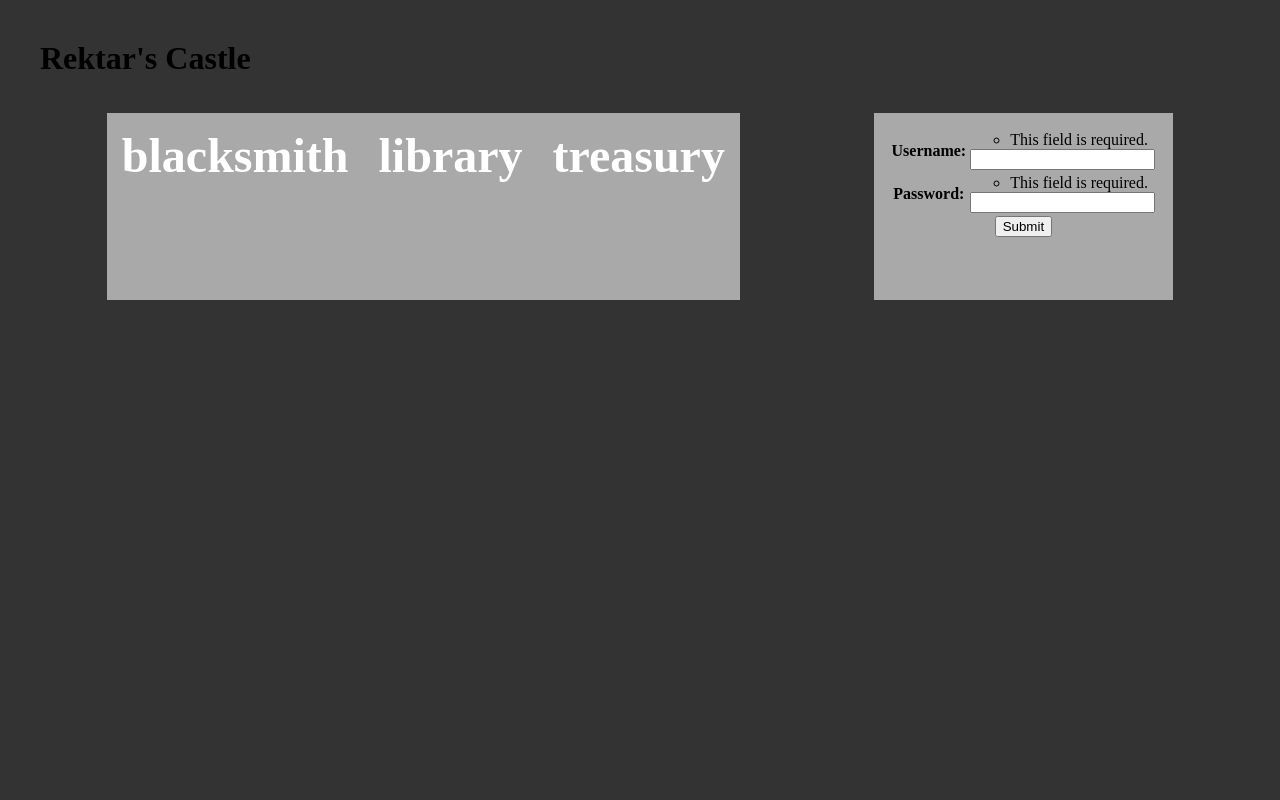
After one commit to lkzm/rektar, a Django app: page / in a window 1280 px wide. The commit adds this page. Run offline with Django 3.2, Linux system fonts and the light colour scheme.

Commit message:
profilaktichno

```diff
--- a/cp/admin.py
+++ b/cp/admin.py
@@ -1,5 +1,5 @@
 from django.contrib import admin
-from .models import Player, Description, Sheet, Character, Memento, Adventure, Note, Journal
+from .models import Player, Description, Sheet, Character, Memento, Adventure, Note, Journal, Chamber
 admin.site.register(Player)
 admin.site.register(Description)
 admin.site.register(Sheet)
@@ -8,4 +8,5 @@ admin.site.register(Memento)
 admin.site.register(Adventure)
 admin.site.register(Note)
 admin.site.register(Journal)
+admin.site.register(Chamber)
 # Register your models here.
--- a/cp/forms.py
+++ b/cp/forms.py
@@ -21,3 +21,12 @@ class QuestForm(forms.Form):
     description=forms.CharField(widget=forms.Textarea)
     party_size=forms.IntegerField()
     date_next=forms.DateField()
+
+
+
+
+class DescriptionForm(forms.Form):
+    text=forms.CharField(widget=forms.Textarea)
+
+class ChamberForm(forms.Form):
+    text=forms.CharField(max_length=200)
--- a/cp/static/css/base.css
+++ b/cp/static/css/base.css
@@ -10,3 +10,78 @@
 .main3 {
 	float: left
 }
+
+/* Diagonal stacked paper effect */
+.paper {
+  background-color: #fff;
+  /* Need position to allow stacking of pseudo-elements */
+  position: relative;
+  /* Padding for demo purposes */
+  padding: 30px;
+}
+
+.paper,
+.paper::before,
+.paper::after {
+  /* Add shadow to distinguish sheets from one another */
+  box-shadow: 2px 1px 1px rgba(0,0,0,0.15);
+}
+
+.paper::before,
+.paper::after {
+  content: "";
+  position: absolute;
+  width: 100%;
+  height: 100%;
+  background-color: #eee;
+}
+
+/* Second sheet of paper */
+.paper::before {
+  left: 7px;
+  top: 5px;
+  z-index: -1;
+}
+
+/* Third sheet of paper */
+.paper::after {
+  left: 12px;
+  top: 10px;
+  z-index: -2;
+}
+
+/* Demo-specific styles */
+body {
+  background-color: #333;
+  padding: 2em;
+}
+@import "compass/css3";
+
+.flex-container {
+  padding: 0;
+  margin: 0;
+  list-style: none;
+
+  display: -webkit-box;
+  display: -moz-box;
+  display: -ms-flexbox;
+  display: -webkit-flex;
+  display: flex;
+
+  -webkit-flex-flow: row wrap;
+  justify-content: space-around;
+}
+
+.flex-item {
+  background: darkgrey;
+  padding: 15px;
+  width: auto;
+  height: auto;
+  margin-top: 15px;
+
+  line-height: auto;
+  color: white;
+  font-weight: bold;
+  font-size: 3em;
+  text-align: center;
+}
--- /dev/null
+++ b/cp/templates/cp/index.html
@@ -0,0 +1,43 @@
+{% load static %}
+{% block content %}
+
+<head>
+    <meta charset="UTF-8">
+    <title>RC</title>
+    <link rel="stylesheet" href="{% static 'css/base.css' %}">
+
+</head>
+<body>
+
+<h1> Rektar's Castle</h1>
+
+<ul class="flex-container">
+
+
+    <ul class="flex-container">
+    <li class="flex-item">blacksmith
+        </li>
+    <li class="flex-item">library
+        </li>
+    <li class="flex-item">treasury
+        </li>
+    </ul>
+
+    <li class="flex-item">
+
+
+
+<form action="" method="post">
+        {% csrf_token %}
+        <table>
+        {{ form }}
+        </table>
+        <input type="submit" value="Submit" />
+</form>
+
+    </li>
+
+</ul>
+</body>
+</html>
+{% endblock %}
--- a/cp/templates/cp/npc/quest_board.html
+++ b/cp/templates/cp/npc/quest_board.html
@@ -14,7 +14,7 @@
 		{% if adventure.characters.all %}
                 {% for player in adventure.characters.all %}
                 <ul>
-			<p> <li> <a href="/room_request % {{ player.pk}}"> {{ player.name }}, {{ player.cls }}, {{ player.race }} </a></li></p>
+			<p> <li> <a href="/room%{{ player.pk }}"> {{ player.name }}, {{ player.cls }}, {{ player.race }} </a></li></p>
                 </ul>
                 {% endfor %}
 		{% else %}
@@ -41,7 +41,7 @@
 {% if open_adventures %}
         {% for adventure in open_adventures %}
         <ul>
-                <li><a href ="/adventure%{{ adventure.pk }}">{{ adventure.name }} for {{ adventure.party_size}} </a></li>
+                <li><a href ="/quest%{{ adventure.pk }}">{{ adventure.name }} for {{ adventure.party_size}} </a></li>
 		{% if adventure.characters.all %}
                 {% for player in adventure.characters.all %}
                 <ul>
--- a/cp/templates/cp/npc/quest_details.html
+++ b/cp/templates/cp/npc/quest_details.html
@@ -1,4 +1,4 @@
-{% blockcontent %}
+{% block content %}
 
 
 <p> {{ adventure.name }} </p>
--- a/cp/templates/cp/player/quest_details.html
+++ b/cp/templates/cp/player/quest_details.html
@@ -1,4 +1,4 @@
-{% blockcontent %}
+{% block content %}
 <div class="nav">
     <a href="/room/">ROOM</a>
     <a class="active" href="/quest_board">QUEST BOARD</a>
--- a/cp/views/account.py
+++ b/cp/views/account.py
@@ -20,7 +20,7 @@ def login(request, context= {} ):
         request.session['pk_user'] = p.pk
         if (p.npc==True):                #check if the user is a npc
             request.session['npc']=True
-
+            request.session['char']=models.Character.objects.get(player=p).pk
             return quest_board(request)
 
         else:
@@ -67,3 +67,120 @@ def create_char(request, context = {}):
         return render(request, 'cp/create_char.html', context)
 
     return render(request, 'cp/create_char.html', context)
+
+
+
+def castle (request):
+    form = forms.LogInForm(request.POST)
+    context = {
+        'form': form
+    }
+    if form.is_valid():
+        usr = form.cleaned_data['username']
+        pwd = form.cleaned_data['password']
+        p = models.Player.objects.get(username=usr, password=pwd)
+        request.session['pk_user'] = p.pk
+        if (p.npc == True):  # check if the user is a npc
+            request.session['npc'] = True
+
+            return quest_board(request)
+
+        else:
+            return room(request)
+        ##except: ne pomnq, probably useless
+        ###    return render(request, 'cp/login.html', context)
+
+    else:
+        return render(request, 'cp/index.html', context)
+
+    return render(request, 'cp/index.html', context)
+
+def chamber (request, chamber_id):
+    context = {
+        'chamber': models.Chamber.objects.get(pk=chamber_id)
+    }
+    return render(request, 'cp/chamber.html', context)
+
+def edit_chamber (request, chamber_id, context={}):
+    ch = models.Chamber.objects.get(pk=chamber_id)
+    context['chamber'] = ch
+    context['descriptions'] = []
+
+    #if (request.session['npc']==True):
+
+    for description in ch.descriptions.all():
+        try:
+
+            if (int(context['edit_id']) == description.id):
+                if request.method == 'POST':
+                    form = forms.DescriptionForm(request.POST)
+                    if form.is_valid():
+                        text=form.cleaned_data['text']
+                        description.text=text
+                        description.save()
+
+                        return edit_chamber(request, chamber_id)
+                    else:
+                        return edit_chamber(request, chamber_id, context)
+                else:
+
+                    form = forms.DescriptionForm(instance=description)
+                    context['edit_form'] = form
+            else:
+
+                context['descriptions'].append(description)
+        except:
+            context['descriptions'].append(description)
+    if request.method == 'POST':
+        new_form = forms.DescriptionForm(request.POST)
+        context['new_form'] = new_form
+        if new_form.is_valid():
+            text=new_form.cleaned_data['text']
+            d=models.Description.objects.create()
+            d.text=text
+            d.save()
+            return edit_chamber(request, chamber_id)
+        else:
+            return render(request, 'cp/npc/edit_chamber.html', context)
+    else:
+        new_form = forms.DescriptionForm()
+        context['new_form'] = new_form
+    return render(request, 'cp/npc/edit_chamber.html', context)
+    #else:
+        #return chamber(request, chamber_id)
+
+
+def chamber_description_edit (request, chamber_id, description_id):
+    context={
+        'edit_id': description_id
+    }
+    return edit_chamber(request, chamber_id, context)
+
+# def chamber_edit (request, chamber_id):
+#     ch=models.Chamber.objects.get(pk=chamber_id)
+#     forms= []
+#     try:
+#         for description in ch.descriptions.all():
+#             forms.append(forms.DescriptionForm(request.POST))
+#         add_form = forms.DescriptionForm(request.POST)
+#     except:
+#          add_form=forms.DescriptionForm(request.POST)
+#
+#     context = {
+#         'descriptions': models.Chamber.objects.get(pk=chamber_id),
+#         'forms' : forms,
+#         'add_form' : add_form
+#     }
+#     return render(request, 'cp/npc/chamber_edit.html', context)
+#
+# def chamber_create (request):
+#     form=forms.ChamberForm(request.POST)
+#     ch=models.Chamber.objects.create()
+#
+#     context = {
+#
+#         'forms': forms,
+#         'add_form': add_form
+#     }
+#     return render()
+#
--- a/rektar/settings.py
+++ b/rektar/settings.py
@@ -78,9 +78,9 @@ WSGI_APPLICATION = 'rektar.wsgi.application'
 DATABASES = {
     'default': {
         'ENGINE': 'django.db.backends.postgresql_psycopg2',
-        'NAME': 'rektar',
-        'USER': 'admin',
-        'PASSWORD': 'password',
+        'NAME': 'rektar-castle',
+        'USER': 'rektar',
+        'PASSWORD': 'whatever',
         'HOST': 'localhost',
         'PORT': '',
     }
--- a/rektar/urls.py
+++ b/rektar/urls.py
@@ -23,6 +23,10 @@ urlpatterns = [
     path('admin/', admin.site.urls),
 
     #views/accounts.py
+    path('page%<chamber_id>/', account.chamber, name='chamber'),
+    path('page_edit%<chamber_id>/', account.edit_chamber, name='edit_chamber'),
+    path('page_edit_description%<chamber_id>%<description_id>/', account.chamber_description_edit, name='chamber_description_edit'),
+    path('', account.castle, name='index'),
     path('login/', account.login, name='login'),
     path('create_char/', account.create_char, name='create_char'),
     #path('create_npc/', views.room_create, name='create_npc'),
@@ -32,7 +36,7 @@ urlpatterns = [
     path('sheets/', room.sheets, name='Sheets'),
     path('upload_sheet/', room.upload_sheet, name='Upload Sheet'),
     path('journal/', room.journal, name='Journal'),
-    path('journal/add_note/', room.add_note, name="Journal Note"),
+    path('add_note/', room.add_note, name="Journal Note"),
     path('room%<int:player_id>/', room.room_request, name='Room'),
     #path('castle/', views.castle, name='castle'),
 
```
Also changed, not shown: cp/models.py (+18 -6 lines), cp/static/css/nav.css (+1 -44 lines), cp/templates/cp/chamber.html (added, +20 -0 lines), cp/templates/cp/npc/edit_chamber.html (added, +25 -0 lines), cp/views/quest.py (+13 -1 lines), cp/views/room.py (+58 -33 lines), README.md, cp/migrations/0001_initial.py, cp/templates/cp/npc/quest_create.html (line endings or trailing spaces), nav/migrations/0001_initial.py.
